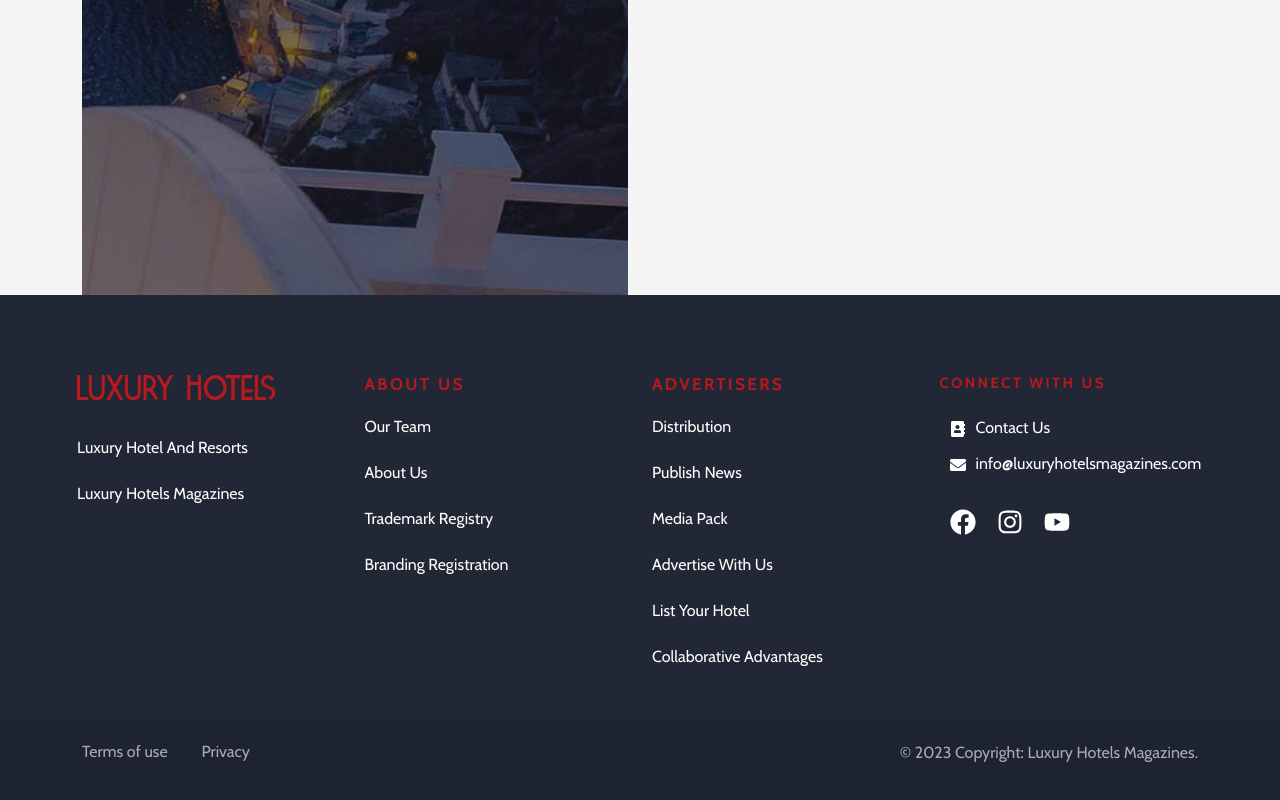
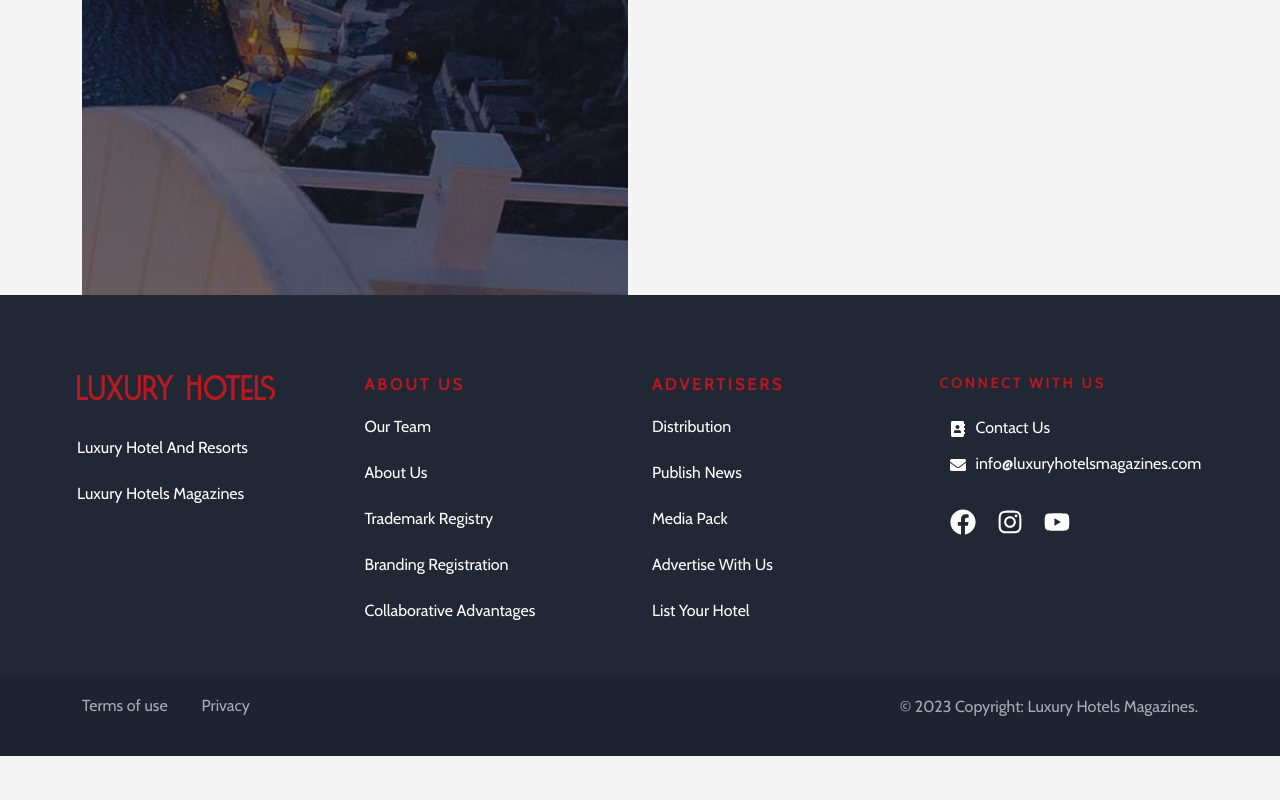
Before and after one commit to HetalRupareliya91/OLD_Web_luxuryhotelsmagazines, a React (Create React App) app: page /login in a window 1280 px wide. Shown: the part 647-1447 px from the top of the page. After the commit the page ends 1403 px from the top, so only its background shows below. Built offline with nearby package versions, Linux system fonts and the light colour scheme.

Commit message:
issues fixed

```diff
--- a/src/frontend/components/footer.js
+++ b/src/frontend/components/footer.js
@@ -44,7 +44,7 @@ function Footer(){
                        <p><NavLink to="/about-us" className="footer-links">About Us</NavLink></p>
                          <p> <NavLink to="/trademark-registration" className="footer-links">Trademark Registry</NavLink></p>
                        <p> <NavLink to="/trademark-registration" className="footer-links">Branding Registration</NavLink></p>
-
+                       <p><NavLink to="/benifits-working-with-us" className="footer-links">Collaborative Advantages</NavLink></p>
                     </div>
                  </Col>
                  <Col lg={3}>
@@ -56,7 +56,6 @@ function Footer(){
                        <p><NavLink to="/mediapack" className="footer-links">Media Pack</NavLink></p>
                        <p><NavLink to="/advertise-with-us" className="footer-links">Advertise With Us</NavLink></p>
                        <p><NavLink to="/signup" className="footer-links">List Your Hotel</NavLink></p>
-                         <p><NavLink to="/benifits-working-with-us" className="footer-links">Collaborative Advantages</NavLink></p>
 
                     </div>
                  </Col>
```
